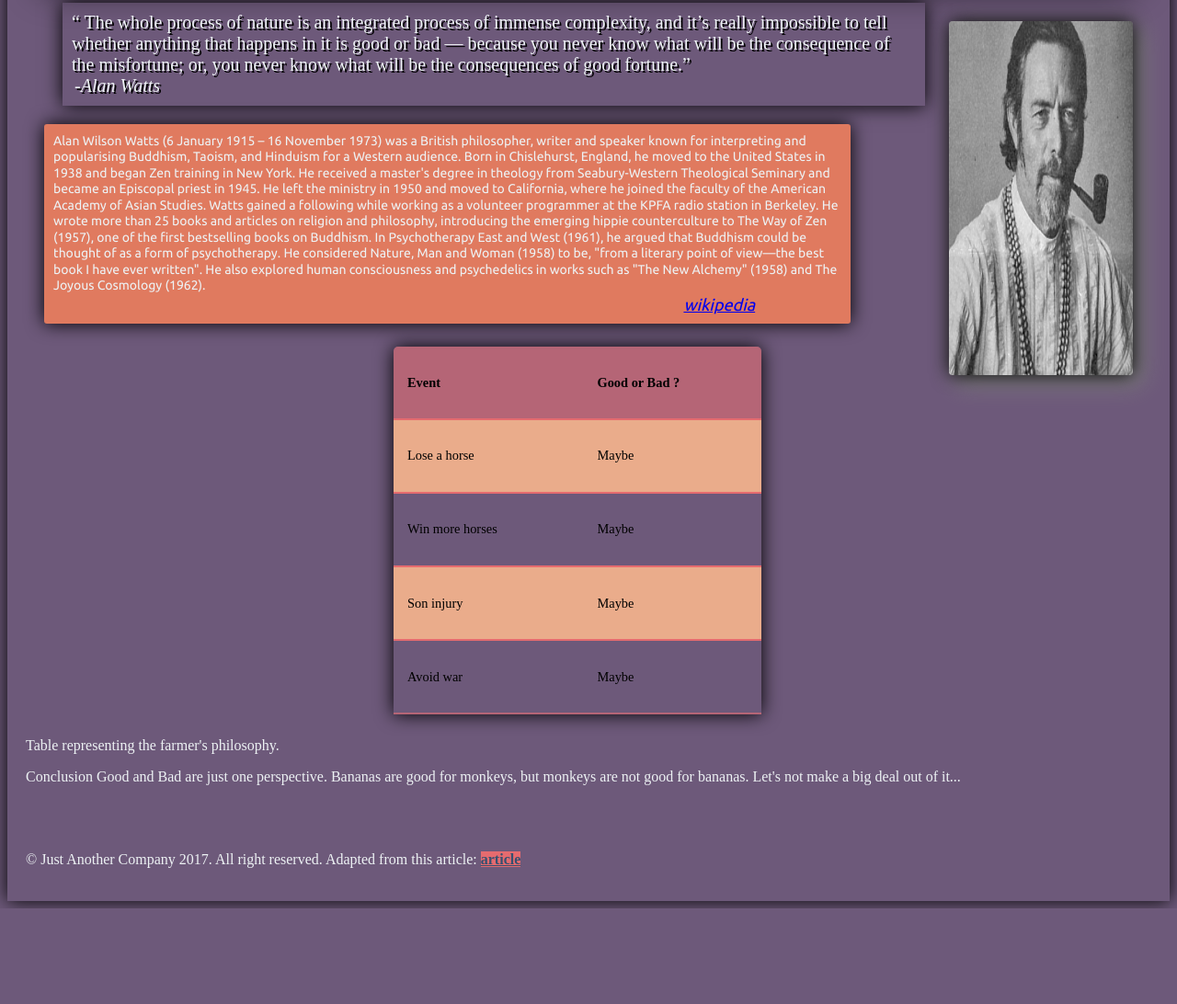
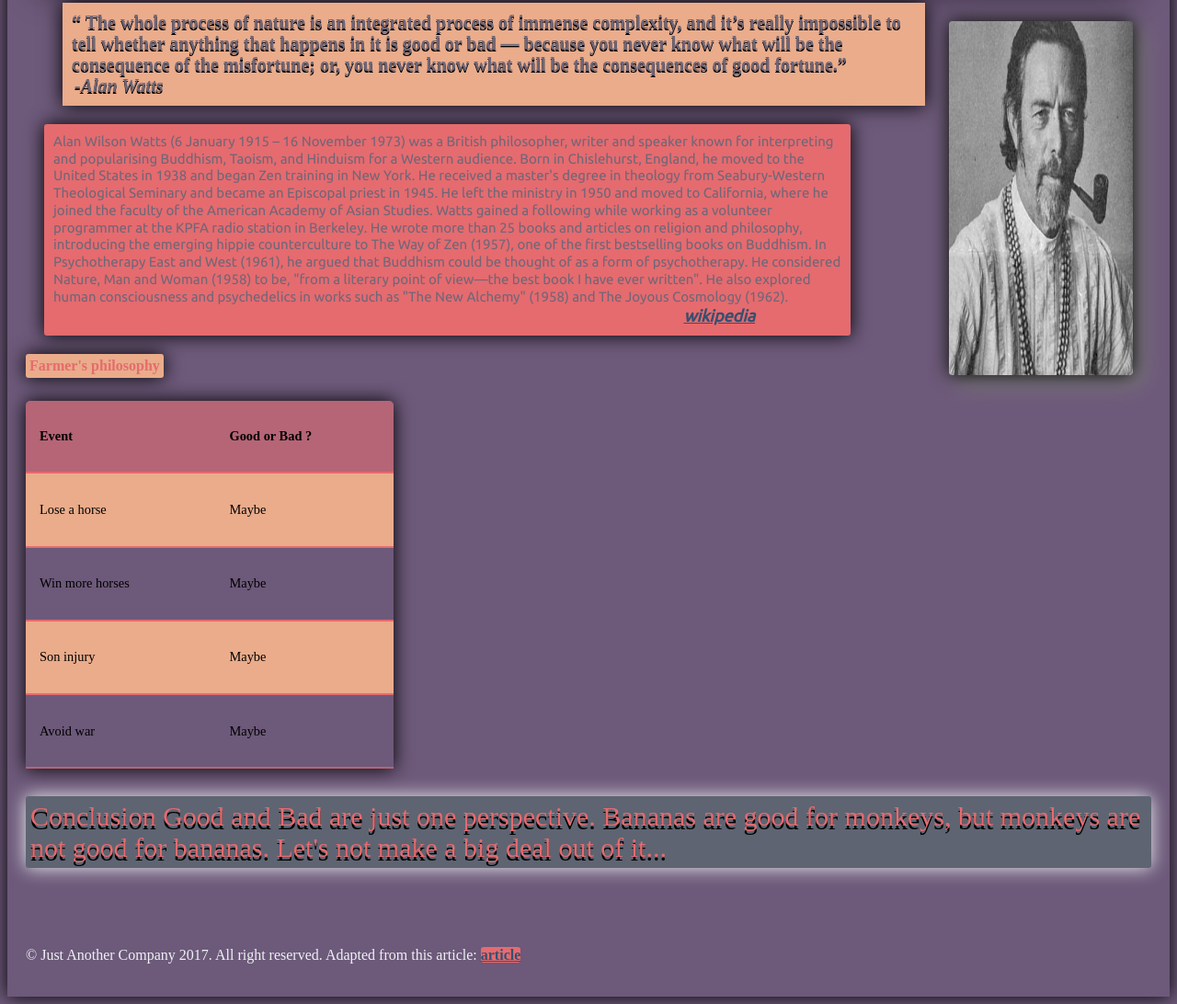
Before and after one commit to zakaria-altammo/Progressive-Enhancement, a plain HTML site: page chinses.html in a window 1280 px wide. Shown: the part 1218-2310 px from the top of the page at 92% size. Before the commit the page ends 2206 px from the top, so only its background shows below. Drawn offline with Linux system fonts and the light colour scheme; a web font is replaced by a local one.

Commit message:
another changes

```diff
--- a/chinses.html
+++ b/chinses.html
@@ -52,11 +52,11 @@
             because you never know what will be the consequence of the misfortune; or,
             you never know what will be the consequences of good fortune.</q> <br> <em class='name'>-Alan Watts</em></blockquote>
          <p class='philosopher' job='writer' name='Alan Watts' nationality='British' born='England' hair='black'> Alan Wilson Watts (6 January 1915 – 16 November 1973) was a British philosopher, writer and speaker known for interpreting and popularising Buddhism, Taoism, and Hinduism for a Western audience. Born in Chislehurst, England, he moved to the United States in 1938 and began Zen training in New York. He received a master's degree in theology from Seabury-Western Theological Seminary and became an Episcopal priest in 1945. He left the ministry in 1950 and moved to California, where he joined the faculty of the American Academy of Asian Studies.
-            Watts gained a following while working as a volunteer programmer at the KPFA radio station in Berkeley. He wrote more than 25 books and articles on religion and philosophy, introducing the emerging hippie counterculture to The Way of Zen (1957), one of the first bestselling books on Buddhism. In Psychotherapy East and West (1961), he argued that Buddhism could be thought of as a form of psychotherapy. He considered Nature, Man and Woman (1958) to be, "from a literary point of view—the best book I have ever written". He also explored human consciousness and psychedelics in works such as "The New Alchemy" (1958) and The Joyous Cosmology (1962). <br><em id="mine"> <a href="https://en.wikipedia.org/wiki/Alan_Watts" target="_blank" title="wiki wiki"> wikipedia</a></em></p>
+            Watts gained a following while working as a volunteer programmer at the KPFA radio station in Berkeley. He wrote more than 25 books and articles on religion and philosophy, introducing the emerging hippie counterculture to The Way of Zen (1957), one of the first bestselling books on Buddhism. In Psychotherapy East and West (1961), he argued that Buddhism could be thought of as a form of psychotherapy. He considered Nature, Man and Woman (1958) to be, "from a literary point of view—the best book I have ever written". He also explored human consciousness and psychedelics in works such as "The New Alchemy" (1958) and The Joyous Cosmology (1962). <br><em id="mine"> <a href="https://en.wikipedia.org/wiki/Alan_Watts" target="_blank" title="wiki wiki" id="a"> wikipedia</a></em></p>
         </section>
 
         <section class="three">
-            <a name="farmer's philosophy"></a>
+            <p class='farmer-philo'><a name="farmer's philosophy">Farmer's philosophy</a></p>
         <table class="content-table">
             <tr>
                 <th>Event</th>
@@ -79,7 +79,6 @@
               <td>Maybe</td>
             </tr>
         </table>
-        <p class="p-table">Table representing the farmer's philosophy.</p>
     </section>
 
         <p class="last">Conclusion
--- a/style.css
+++ b/style.css
@@ -37,6 +37,7 @@ figcaption {
     background-color: #e56b6f;
     color: #355070;
     font-weight: bold;
+    border-radius: 3px;
 }
 h1 {
     border-radius: 5px;
@@ -109,9 +110,12 @@ blockquote {
     width: 75%;
     font-size: 20px;
     font-family: 'New Tegomin', serif;
+    font-weight: bold;
     clear: left;
     box-shadow: 0 0 20px #000;
-    text-shadow: 2px 2px #000000;
+    text-shadow: 0 2px #000000;
+    background-color: #eaac8b;
+    color: #706677;
 
 
 }
@@ -126,15 +130,16 @@ blockquote {
 .philosopher {
     clear: left;
     font-family: 'Ubuntu', sans-serif;
-    font-size: 14px;
+    font-size: 15px;
     line-height: 1.25;
     width: 70%;
     height:fit-content ;
     padding: 10px;
-    background-color: #e07a5f;
+    background-color: #e56b6f;
     border-radius: 3px;
     margin: 20px ;
     box-shadow: 0 0 20px #000;
+    color: #706677;
 }
 #mine {
     position: relative;
@@ -150,7 +155,16 @@ blockquote {
 
 /*---> third section style  */
 
-
+.farmer-philo {
+    font-family: 'New Tegomin', serif;
+    box-shadow: 0 0 20px #000;
+    font-weight: bold;
+    width: fit-content;
+    color: #e56b6f;
+    padding: 4px;
+    border-radius: 3px;
+    background-color: #eaac8b;
+}
 .content-table {
     border-collapse: collapse;
     font-family: 'New Tegomin', serif;
@@ -164,7 +178,7 @@ blockquote {
     width: 300px;
     color: #000;
     position: relative;
-    left: 400px;
+    left: ;
 }
 .content-table tr th {
     background-color: #b56576;
@@ -196,3 +210,15 @@ blockquote {
 footer {
     padding-top: 40px;
 }
+.last {
+    background-color: #5e6472;
+    color: #e56b6f;
+    width: fit-content;
+    font-family: 'New Tegomin', serif;
+    font-size: 30px;
+    text-shadow: 0 4px #000;
+    box-shadow: 0 0 20px #edf2f4;
+    border-radius: 3px;
+    padding: 5px;
+
+}
```
